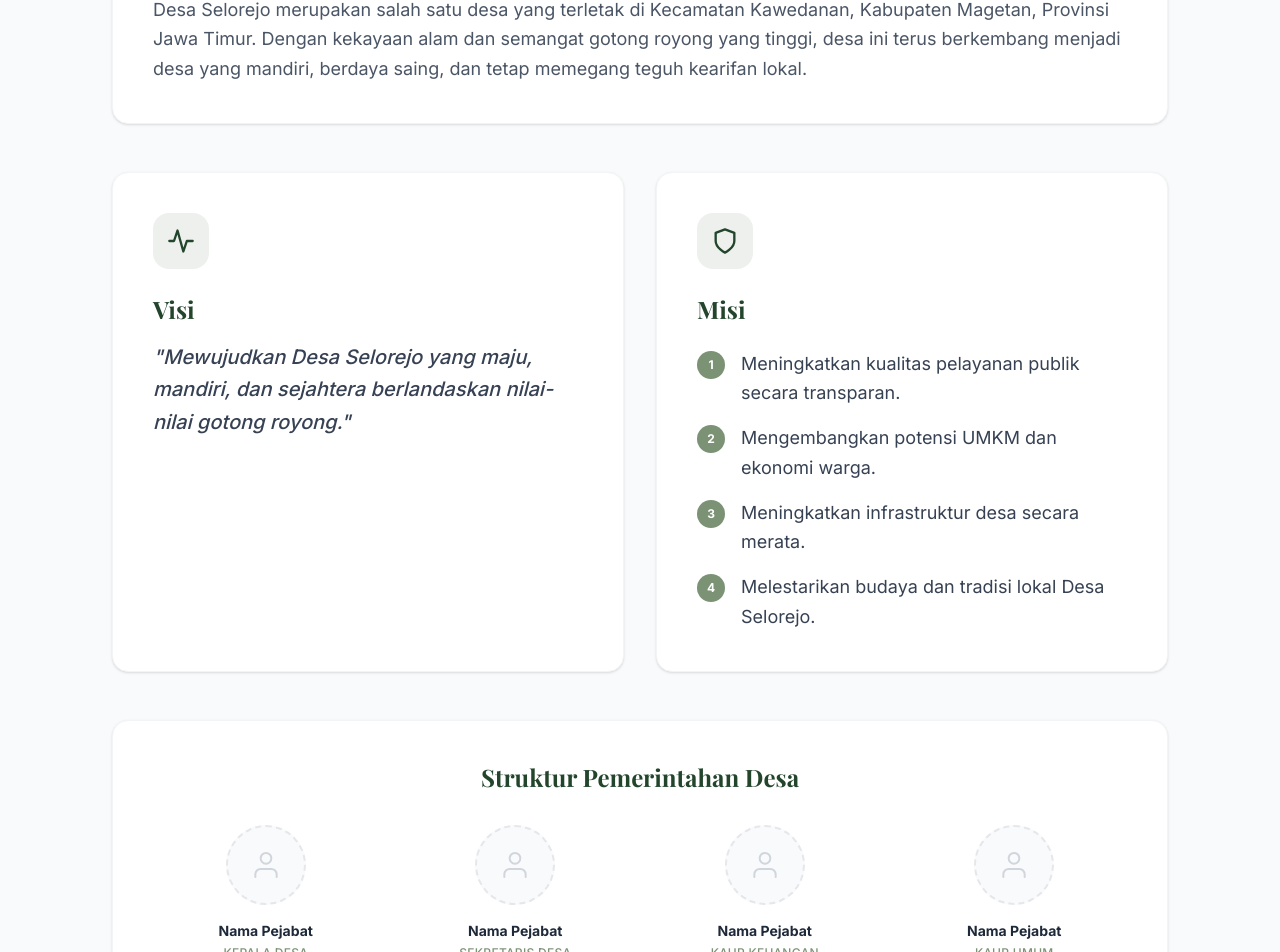
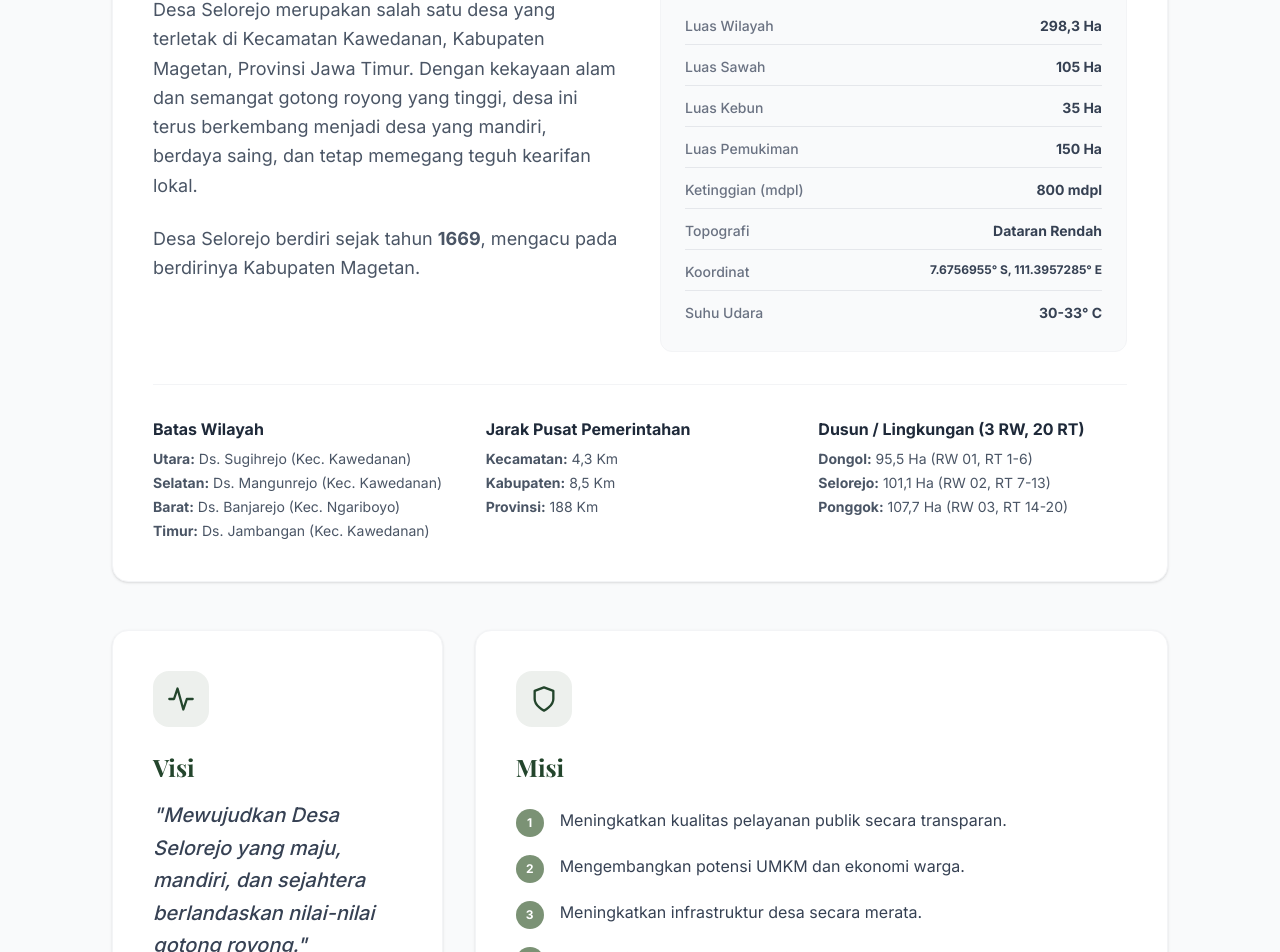
Before and after one commit to Libeddd/desa-selorejo, a Next.js app in the folder frontend/: page /tentang-desa in a window 1280 px wide. Shown: the part 415-1367 px from the top of the page. Built offline with nearby package versions, Linux system fonts and the light colour scheme; no server answers; the database is empty; a web font is replaced by a local one.

Commit message:
feat: sync tentang desa page with database

```diff
--- a/frontend/src/app/tentang-desa/page.tsx
+++ b/frontend/src/app/tentang-desa/page.tsx
@@ -1,5 +1,6 @@
 import type { Metadata } from "next";
-import Link from "next/link"; // Import ini untuk menyambungkan ke halaman Perangkat Desa
+import Link from "next/link";
+import { getVillageInfo } from "@/lib/database";
 
 export const metadata: Metadata = {
   title: "Tentang Desa",
@@ -7,7 +8,33 @@ export const metadata: Metadata = {
     "Sejarah, visi-misi, dan struktur pemerintahan Desa Selorejo, Kabupaten Magetan.",
 };
 
-export default function TentangDesaPage() {
+export default async function TentangDesaPage() {
+  const villageInfo = await getVillageInfo();
+
+  // Parse mission safely
+  let missions: string[] = [];
+  try {
+    if (villageInfo?.mission) {
+      missions = JSON.parse(villageInfo.mission);
+    }
+  } catch (e) {
+    // If it's not JSON, maybe it's just a string or list
+    if (typeof villageInfo?.mission === 'string') {
+      missions = [villageInfo.mission];
+    }
+  }
+
+  // Fallback Visi Misi jika kosong
+  const visi = villageInfo?.vision || "Mewujudkan Desa Selorejo yang maju, mandiri, dan sejahtera berlandaskan nilai-nilai gotong royong.";
+  const defaultMissions = [
+    "Meningkatkan kualitas pelayanan publik secara transparan.",
+    "Mengembangkan potensi UMKM dan ekonomi warga.",
+    "Meningkatkan infrastruktur desa secara merata.",
+    "Melestarikan budaya dan tradisi lokal Desa Selorejo."
+  ];
+
+  const finalMissions = missions.length > 0 ? missions : defaultMissions;
+
   return (
     <main className="min-h-screen bg-gray-50 pb-20">
 
@@ -21,54 +48,122 @@ export default function TentangDesaPage() {
         </h1>
         <div className="h-px w-16 mx-auto mb-6" style={{ background: "var(--beige, #f5f5dc)" }} />
         <p className="text-white/80 max-w-2xl mx-auto text-lg font-light">
-          Mengenal lebih dekat sejarah, visi, misi, serta nilai-nilai luhur yang menjadi pedoman masyarakat Desa Selorejo.
+          Mengenal lebih dekat sejarah, kondisi geografis, visi, misi, serta nilai-nilai luhur masyarakat Desa Selorejo.
         </p>
       </div>
 
       {/* Konten Utama */}
       <div className="max-w-6xl mx-auto px-6 lg:px-12 -mt-8 relative z-10 space-y-8 lg:space-y-12">
 
-        {/* Section 1: Selayang Pandang (Pengantar) */}
+        {/* Section 1: Selayang Pandang & Geografis */}
         <div className="bg-white rounded-2xl shadow-sm border border-gray-100 p-8 lg:p-10">
-           <h2 className="text-2xl font-serif font-bold mb-4" style={{ color: "var(--dark-green, #1e3f20)" }}>
-             Selayang Pandang
-           </h2>
-           <p className="text-gray-600 leading-relaxed text-lg">
-             Desa Selorejo merupakan salah satu desa yang terletak di Kecamatan Kawedanan, Kabupaten Magetan, Provinsi Jawa Timur. Dengan kekayaan alam dan semangat gotong royong yang tinggi, desa ini terus berkembang menjadi desa yang mandiri, berdaya saing, dan tetap memegang teguh kearifan lokal.
-           </p>
+          <div className="grid grid-cols-1 lg:grid-cols-2 gap-10">
+            <div>
+              <h2 className="text-2xl font-serif font-bold mb-4" style={{ color: "var(--dark-green, #1e3f20)" }}>
+                Selayang Pandang
+              </h2>
+              <p className="text-gray-600 leading-relaxed text-lg mb-6">
+                Desa Selorejo merupakan salah satu desa yang terletak di Kecamatan Kawedanan, Kabupaten Magetan, Provinsi Jawa Timur. Dengan kekayaan alam dan semangat gotong royong yang tinggi, desa ini terus berkembang menjadi desa yang mandiri, berdaya saing, dan tetap memegang teguh kearifan lokal.
+              </p>
+              <p className="text-gray-600 leading-relaxed text-lg mb-6">
+                Desa Selorejo berdiri sejak tahun <strong>1669</strong>, mengacu pada berdirinya Kabupaten Magetan.
+              </p>
+            </div>
+
+            <div className="bg-gray-50 rounded-xl p-6 border border-gray-100">
+              <h3 className="text-xl font-bold mb-4 text-gray-800">Kondisi Geografis</h3>
+              <ul className="space-y-3 text-sm text-gray-700">
+                <li className="flex justify-between border-b border-gray-200 pb-2">
+                  <span className="font-medium text-gray-500">Luas Wilayah</span>
+                  <span className="font-bold">298,3 Ha</span>
+                </li>
+                <li className="flex justify-between border-b border-gray-200 pb-2">
+                  <span className="font-medium text-gray-500">Luas Sawah</span>
+                  <span className="font-bold">105 Ha</span>
+                </li>
+                <li className="flex justify-between border-b border-gray-200 pb-2">
+                  <span className="font-medium text-gray-500">Luas Kebun</span>
+                  <span className="font-bold">35 Ha</span>
+                </li>
+                <li className="flex justify-between border-b border-gray-200 pb-2">
+                  <span className="font-medium text-gray-500">Luas Pemukiman</span>
+                  <span className="font-bold">150 Ha</span>
+                </li>
+                <li className="flex justify-between border-b border-gray-200 pb-2">
+                  <span className="font-medium text-gray-500">Ketinggian (mdpl)</span>
+                  <span className="font-bold">800 mdpl</span>
+                </li>
+                <li className="flex justify-between border-b border-gray-200 pb-2">
+                  <span className="font-medium text-gray-500">Topografi</span>
+                  <span className="font-bold">Dataran Rendah</span>
+                </li>
+                <li className="flex justify-between border-b border-gray-200 pb-2">
+                  <span className="font-medium text-gray-500">Koordinat</span>
+                  <span className="font-bold text-xs">7.6756955° S, 111.3957285° E</span>
+                </li>
+                <li className="flex justify-between pb-1">
+                  <span className="font-medium text-gray-500">Suhu Udara</span>
+                  <span className="font-bold">30-33° C</span>
+                </li>
+              </ul>
+            </div>
+          </div>
+
+          <div className="mt-8 pt-8 border-t border-gray-100 grid grid-cols-1 md:grid-cols-2 lg:grid-cols-3 gap-6">
+            <div>
+               <h4 className="font-bold text-gray-800 mb-2">Batas Wilayah</h4>
+               <ul className="text-sm text-gray-600 space-y-1">
+                 <li><strong>Utara:</strong> Ds. Sugihrejo (Kec. Kawedanan)</li>
+                 <li><strong>Selatan:</strong> Ds. Mangunrejo (Kec. Kawedanan)</li>
+                 <li><strong>Barat:</strong> Ds. Banjarejo (Kec. Ngariboyo)</li>
+                 <li><strong>Timur:</strong> Ds. Jambangan (Kec. Kawedanan)</li>
+               </ul>
+            </div>
+            <div>
+               <h4 className="font-bold text-gray-800 mb-2">Jarak Pusat Pemerintahan</h4>
+               <ul className="text-sm text-gray-600 space-y-1">
+                 <li><strong>Kecamatan:</strong> 4,3 Km</li>
+                 <li><strong>Kabupaten:</strong> 8,5 Km</li>
+                 <li><strong>Provinsi:</strong> 188 Km</li>
+               </ul>
+            </div>
+            <div>
+               <h4 className="font-bold text-gray-800 mb-2">Dusun / Lingkungan (3 RW, 20 RT)</h4>
+               <ul className="text-sm text-gray-600 space-y-1">
+                 <li><strong>Dongol:</strong> 95,5 Ha (RW 01, RT 1-6)</li>
+                 <li><strong>Selorejo:</strong> 101,1 Ha (RW 02, RT 7-13)</li>
+                 <li><strong>Ponggok:</strong> 107,7 Ha (RW 03, RT 14-20)</li>
+               </ul>
+            </div>
+          </div>
         </div>
 
         {/* Section 2: Visi dan Misi */}
-        <div className="grid grid-cols-1 md:grid-cols-2 gap-8">
+        <div className="grid grid-cols-1 lg:grid-cols-12 gap-8">
           {/* Card Visi */}
-          <div className="bg-white rounded-2xl shadow-sm border border-gray-100 p-8 lg:p-10 h-full transition-shadow hover:shadow-md">
+          <div className="lg:col-span-4 bg-white rounded-2xl shadow-sm border border-gray-100 p-8 lg:p-10 h-full transition-shadow hover:shadow-md">
             <div className="w-14 h-14 rounded-2xl flex items-center justify-center mb-6" style={{ background: "rgba(30,63,32,0.08)", color: "var(--dark-green, #1e3f20)" }}>
               <svg xmlns="http://www.w3.org/2000/svg" width="28" height="28" viewBox="0 0 24 24" fill="none" stroke="currentColor" strokeWidth="2" strokeLinecap="round" strokeLinejoin="round"><path d="M2 12h4l3-9 5 18 3-9h5"/></svg>
             </div>
             <h2 className="text-2xl font-serif font-bold mb-4" style={{ color: "var(--dark-green, #1e3f20)" }}>Visi</h2>
             <p className="text-gray-700 text-xl font-medium leading-relaxed italic">
-              "Mewujudkan Desa Selorejo yang maju, mandiri, dan sejahtera berlandaskan nilai-nilai gotong royong."
+              "{visi}"
             </p>
           </div>
 
           {/* Card Misi */}
-          <div className="bg-white rounded-2xl shadow-sm border border-gray-100 p-8 lg:p-10 h-full transition-shadow hover:shadow-md">
+          <div className="lg:col-span-8 bg-white rounded-2xl shadow-sm border border-gray-100 p-8 lg:p-10 h-full transition-shadow hover:shadow-md">
             <div className="w-14 h-14 rounded-2xl flex items-center justify-center mb-6" style={{ background: "rgba(30,63,32,0.08)", color: "var(--dark-green, #1e3f20)" }}>
               <svg xmlns="http://www.w3.org/2000/svg" width="28" height="28" viewBox="0 0 24 24" fill="none" stroke="currentColor" strokeWidth="2" strokeLinecap="round" strokeLinejoin="round"><path d="M12 22s8-4 8-10V5l-8-3-8 3v7c0 6 8 10 8 10z"/></svg>
             </div>
             <h2 className="text-2xl font-serif font-bold mb-6" style={{ color: "var(--dark-green, #1e3f20)" }}>Misi</h2>
             <ul className="space-y-4">
-              {[
-                "Meningkatkan kualitas pelayanan publik secara transparan.",
-                "Mengembangkan potensi UMKM dan ekonomi warga.",
-                "Meningkatkan infrastruktur desa secara merata.",
-                "Melestarikan budaya dan tradisi lokal Desa Selorejo."
-              ].map((misi, i) => (
+              {finalMissions.map((misi, i) => (
                 <li key={i} className="flex items-start gap-4">
                   <span className="shrink-0 w-7 h-7 rounded-full flex items-center justify-center text-xs font-bold text-white mt-0.5" style={{ background: "var(--sage-green, #6b8e6b)" }}>
                     {i + 1}
                   </span>
-                  <span className="text-gray-700 leading-relaxed text-lg">{misi}</span>
+                  <span className="text-gray-700 leading-relaxed text-base">{misi}</span>
                 </li>
               ))}
             </ul>
@@ -81,31 +176,34 @@ export default function TentangDesaPage() {
             Struktur Pemerintahan Desa
           </h2>
 
-          <div className="grid grid-cols-2 md:grid-cols-4 gap-6 mb-10">
+          <div className="flex flex-col md:flex-row flex-wrap justify-center gap-x-8 gap-y-10 mb-10 max-w-4xl mx-auto">
             {[
               "Kepala Desa",
               "Sekretaris Desa",
+              "Kaur Tata Usaha dan Umum",
               "Kaur Keuangan",
-              "Kaur Umum",
+              "Kaur Perencanaan",
+              "Kasi Pemerintahan",
+              "Kasi Kesejahteraan",
+              "Kasi Pelayanan",
             ].map((jabatan, index) => (
-              <div key={index} className="flex flex-col items-center">
-                <div className="w-20 h-20 bg-gray-50 rounded-full mb-4 border-2 border-dashed border-gray-200 flex items-center justify-center text-gray-300">
-                  {/* Ikon User Placeholder */}
-                  <svg xmlns="http://www.w3.org/2000/svg" width="32" height="32" viewBox="0 0 24 24" fill="none" stroke="currentColor" strokeWidth="1.5" strokeLinecap="round" strokeLinejoin="round"><path d="M20 21v-2a4 4 0 0 0-4-4H8a4 4 0 0 0-4 4v2"></path><circle cx="12" cy="7" r="4"></circle></svg>
+              <div key={index} className="flex flex-col items-center w-36">
+                <div className="w-16 h-16 bg-gray-50 rounded-full mb-3 border border-dashed border-gray-300 flex items-center justify-center text-gray-300">
+                  <svg xmlns="http://www.w3.org/2000/svg" width="24" height="24" viewBox="0 0 24 24" fill="none" stroke="currentColor" strokeWidth="1.5" strokeLinecap="round" strokeLinejoin="round"><path d="M20 21v-2a4 4 0 0 0-4-4H8a4 4 0 0 0-4 4v2"></path><circle cx="12" cy="7" r="4"></circle></svg>
                 </div>
-                <p className="text-sm font-bold text-gray-800 mb-1">Nama Pejabat</p>
-                <p className="text-xs font-medium uppercase tracking-wide" style={{ color: "var(--sage-green, #6b8e6b)" }}>{jabatan}</p>
+                <p className="text-[10px] font-bold text-gray-800 text-center leading-tight uppercase tracking-wider" style={{ color: "var(--sage-green, #6b8e6b)" }}>
+                  {jabatan}
+                </p>
               </div>
             ))}
           </div>
 
-          {/* Tombol yang mengarah ke halaman Perangkat Desa */}
           <Link
             href="/perangkat-desa"
             className="inline-flex items-center gap-2 px-7 py-3.5 rounded-full text-sm font-semibold transition-all duration-300 hover:-translate-y-1 hover:shadow-lg"
             style={{ background: "var(--dark-green, #1e3f20)", color: "white" }}
           >
-            Lihat Seluruh Perangkat Desa
+            Lihat Struktur Organisasi & Perangkat Desa
             <svg xmlns="http://www.w3.org/2000/svg" width="16" height="16" viewBox="0 0 24 24" fill="none" stroke="currentColor" strokeWidth="2" strokeLinecap="round" strokeLinejoin="round"><path d="M5 12h14M12 5l7 7-7 7"/></svg>
           </Link>
         </div>
```
